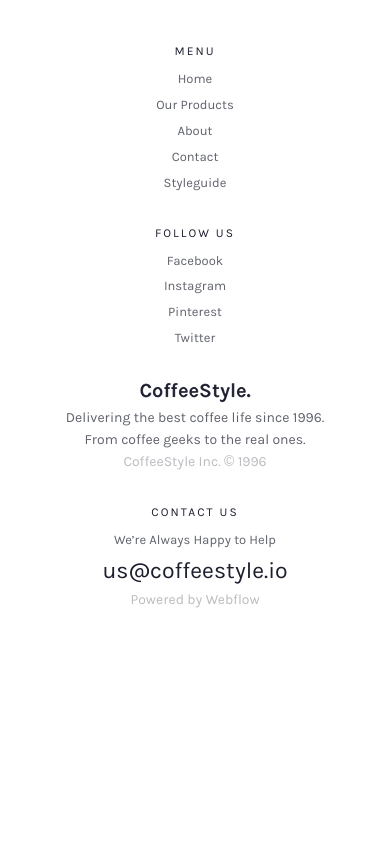
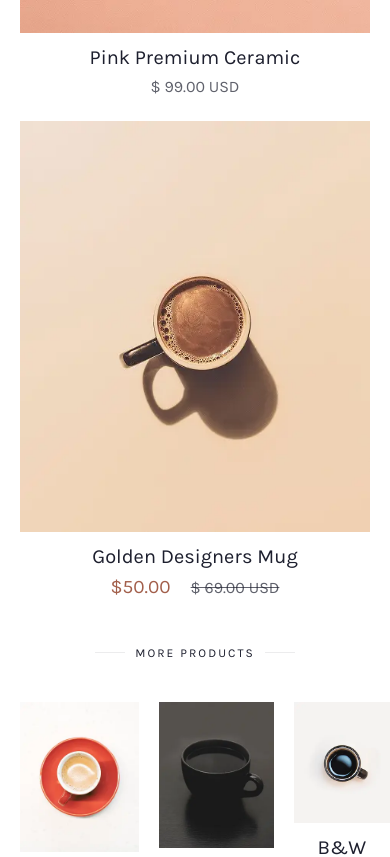
Before and after one commit to LoITWeb/coffeestyle, a React (Vite) app: page / in a window 390 px wide. Shown: the part 1717-2574 px from the top of the page. Before the commit the page ends 2358 px from the top, so only its background shows below. Built offline with nearby package versions, Linux system fonts and the light colour scheme.

Commit message:
mobile v1.4

```diff
--- a/src/components/Home/Featured/FeaturedResponsive.css
+++ b/src/components/Home/Featured/FeaturedResponsive.css
@@ -0,0 +1,7 @@
+@media (max-width: 568px) {
+	.featured-block {
+		display: grid;
+		grid-template-columns: repeat(1, 1fr);
+		gap: 20px;
+	}
+}
--- a/src/components/Home/Home.jsx
+++ b/src/components/Home/Home.jsx
@@ -7,7 +7,7 @@ const Home = () => {
 			<Hero />
 			<Top />
 			<Featured />
-			{/* <Products /> */}
+			<Products />
 			{/* <Magazine /> */}
 			{/* <Sub /> */}
 			{/* <Stories /> */}
--- a/src/styles/base.css
+++ b/src/styles/base.css
@@ -60,12 +60,6 @@ body {
 /* Section */
 section {
 	padding-top: 80px;
-}
-
-@media (max-width: 568px) {
-	section {
-		padding-top: 40px;
-	}
 }
 
 /* Title */
@@ -145,3 +139,18 @@ section {
 	color: var(--text-accent);
 	transition: all 190ms ease-in;
 }
+
+/* Media */
+@media (max-width: 568px) {
+	section {
+		padding-top: 40px;
+	}
+
+	.section-block {
+		margin-bottom: 40px;
+	}
+
+	.card-img {
+		margin-bottom: 10px;
+	}
+}
```
